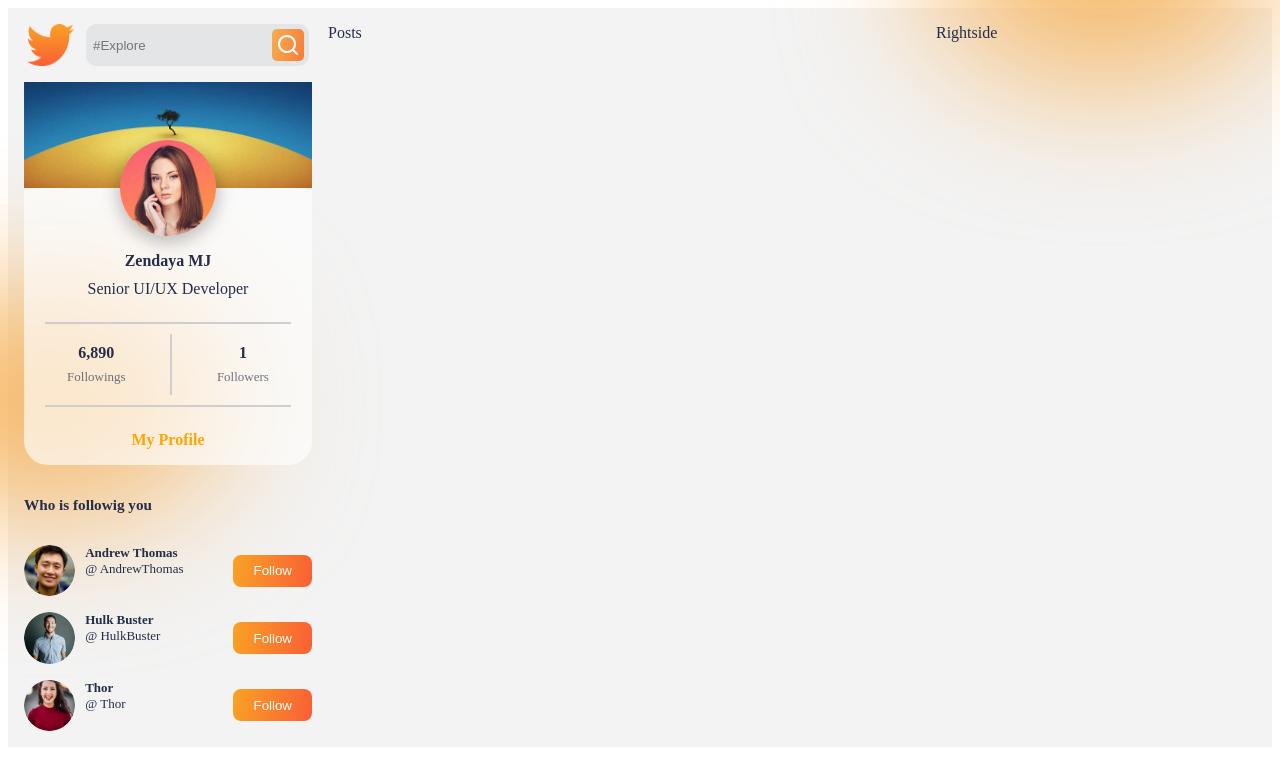
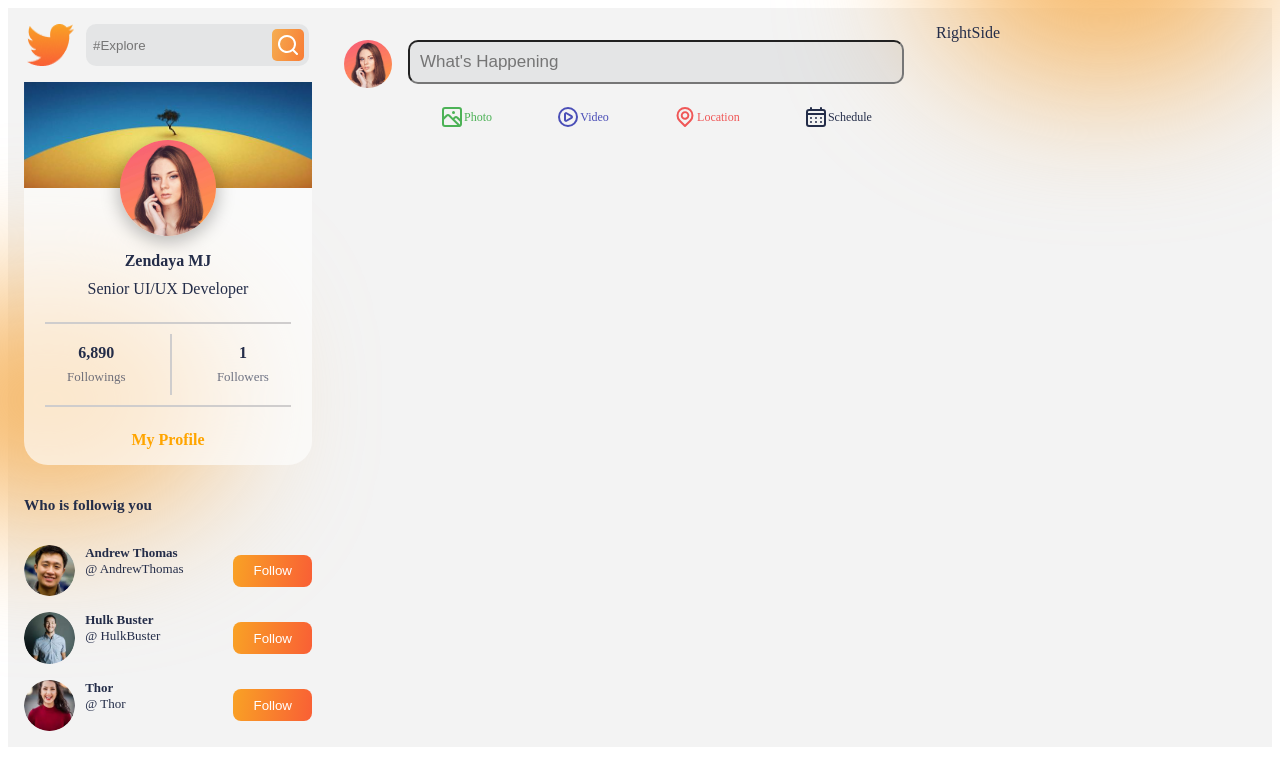
Before and after one commit to cryger/social-APP, a React (Create React App) app: page / in a window 1280 px wide. Shown: the top 770 px of the page. Built offline with nearby package versions, Linux system fonts and the light colour scheme.

Commit message:
agregados nuevos componentes al proyecto

```diff
--- a/src/App.css
+++ b/src/App.css
@@ -42,4 +42,5 @@
   cursor: pointer;
   color: var(--orange);
   background: transparent;
+  border: 2px solid var(--orange);
 }
--- /dev/null
+++ b/src/components/PostShare/PostShare.css
@@ -0,0 +1,53 @@
+.PostShare{
+    display: flex;
+    gap: 1rem;
+    background-color:(--cardColor);
+    padding: 1rem;
+    border-radius: 1rem;
+}
+.PostShare>img{
+    border-radius: 50%;
+    width: 3rem;
+    height: 3rem;
+}
+.PostShare>div{
+    display: flex;
+    flex-direction: column;
+    width: 90%;
+    gap: 1rem;
+}
+.PostShare>div>input{
+    background-color: var(--inputColor);
+    border-radius: 10px;
+    padding: 10px;
+    font-size: 17px;
+}
+.PostOptions{
+    display: flex;
+    justify-content: space-around;
+}
+.options{
+    padding: 5px;
+    padding-left: 10px;
+    padding-right: 10px;
+    border-radius: 10px;
+    display: flex;
+    align-items: center;
+    justify-content: center;
+    font-size: 12px;
+}
+.options:hover{
+    cursor: pointer;
+}
+.photoTitle{
+    color: orange;
+}
+.videoTitle{
+    color: green;
+}
+.locationTitle{
+    color: rgb(89, 0, 255);
+}
+.scheduleTitle{
+    color: rgb(238, 89, 226);
+}
--- /dev/null
+++ b/src/components/PostShare/PostShare.jsx
@@ -0,0 +1,44 @@
+import React from 'react'
+import ProfileImage from '../../img/profileImg.jpg'
+import './PostShare.css'
+import {UilScenery,UilPlayCircle,UilLocationPoint,UilSchedule} from "@iconscout/react-unicons"
+
+export const PostShare = () => {
+  return (
+    <div className="PostShare">
+        <img src={ProfileImage} alt="" />
+            <div>
+                <input type="text"  placeholder="What's Happening "/>
+                <div className="PostOptions">
+                    <div className="options" style={{color: "var(--photo"}}>
+                        <UilScenery/>
+
+                            Photo
+
+                    </div>
+                    <div className="options" style={{color: "var(--video"}}>
+                        <UilPlayCircle/>
+
+                            Video
+
+                    </div>
+                    <div className="options" style={{color: "var(--location"}}>
+                        <UilLocationPoint/>
+
+                            Location
+
+                    </div>
+                    <div className="options" style={{color: "var(--schedule"}}>
+                        <UilSchedule/>
+
+                            Schedule
+
+                    </div>
+                </div>
+            </div>
+    </div>
+
+
+
+  )
+}
--- /dev/null
+++ b/src/components/PostSide/PostSide.jsx
@@ -0,0 +1,11 @@
+import React from 'react'
+import './PostSide.css'
+import { PostShare } from '../PostShare/PostShare'
+
+export const PostSide = () => {
+  return (
+    <div className="PostSide">
+        <PostShare/>
+    </div>
+  )
+}
--- /dev/null
+++ b/src/components/RightSide/RightSide.css
@@ -0,0 +1,7 @@
+.PostSide{
+    display: flex;
+    flex-direction: column;
+    gap: 1rem;
+    height: 100vh;
+    overflow: auto;
+}
--- /dev/null
+++ b/src/components/RightSide/RightSide.jsx
@@ -0,0 +1,7 @@
+import React from 'react'
+
+export const RightSide = () => {
+  return (
+    <div>RightSide</div>
+  )
+}
--- a/src/pages/home/home.jsx
+++ b/src/pages/home/home.jsx
@@ -1,13 +1,15 @@
 import React from 'react'
+import { PostSide } from '../../components/PostSide/PostSide'
 import { ProfileSide } from '../../components/profileSide/ProfileSide'
+import { RightSide } from '../../components/RightSide/RightSide'
 import './Home.css'
 
 export const Home = () => {
   return (
     <div className="Home">
         <ProfileSide/>
-        <div className="postSide">Posts</div>
-        <div className="RightSide">Rightside</div>
+        <PostSide/>
+        <RightSide/>
     </div>
   )
 }
```
Also changed, not shown: src/components/PostSide/PostSide.css (added).
